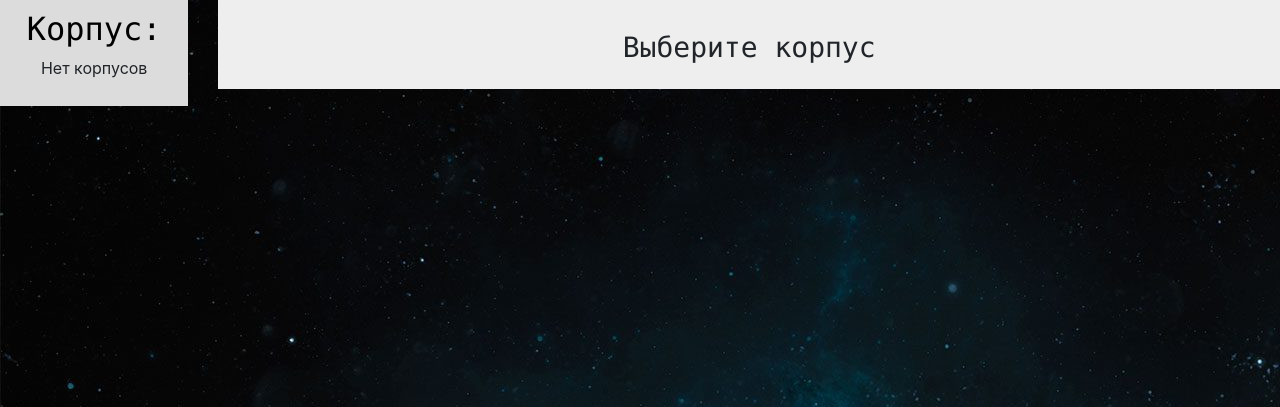
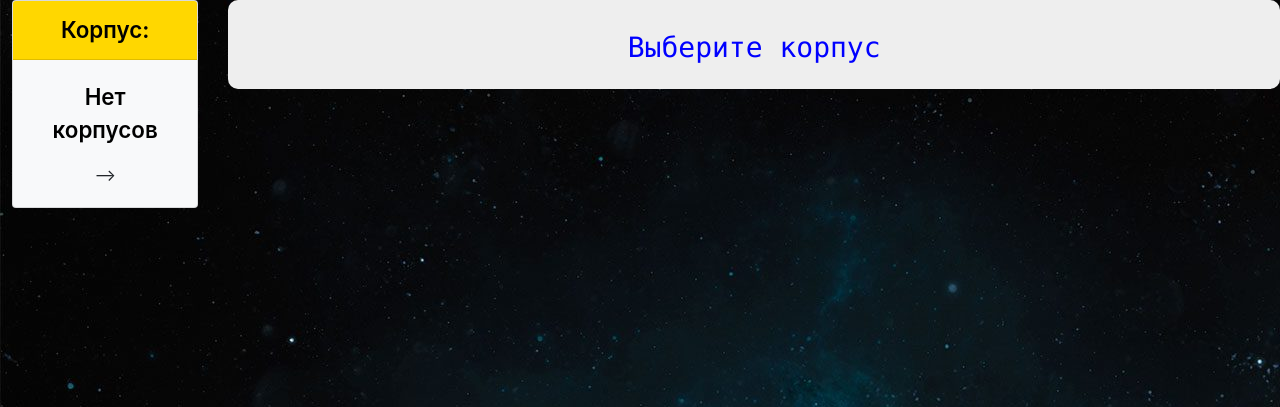
Before and after one commit to kitanin90/smart_wifi, a Django app: page /panel/points in a window 1280 px wide. Shown: the part 40-447 px from the top of the page. Run offline with Django 3.2, Linux system fonts and the light colour scheme; the visitor is signed in with stand-in values (Sample User, id 1); data that the repository does not hold is empty; parts of the project's set-up code (start-up, migrations or seed data) failed here and were passed over; some libraries are stand-ins or nearby versions.

Commit message:
changed the look of the "point" page

```diff
--- a/panel/static/panel/css/point.css
+++ b/panel/static/panel/css/point.css
@@ -39,7 +39,7 @@ li.dropdown-item:visited, li.dropdown-item:active, li.dropdown-item:hover, li.dr
 .left-panel {
     background-color: #DCDCDC;
     text-align: center;
-    padding: 10px;
+    border-radius: 10px;
 }
 
 .panel {
@@ -70,3 +70,31 @@ h2 {
     padding-left: 0;
     padding-right: 0;
 }
+
+p {
+    font-size: 140%; /* Размер шрифта в процентах */
+    color: black;
+    font-weight: 600;
+}
+
+.row {
+    padding-left: 12px;
+}
+
+.w-100 {
+    color:blue;
+    background-color: #eee;
+    font-weight: 600;
+    border-radius: 10px;
+}
+.panel{
+    border-radius: 8px;
+}
+
+.card-header {
+    /*color: blue;*/
+    font-size: 140%; /* Размер шрифта в процентах */
+    color: black;
+    font-weight: 600;
+    background-color: #FFD700;
+}
--- a/panel/templates/panel/points.html
+++ b/panel/templates/panel/points.html
@@ -12,25 +12,29 @@
 
 <div class="container-fluid">
     <div class="row">
+        <div class="col-md-2" style="">
+            <div class="left-panel">
 
-        <div class="col-md-2" style="padding-left: 15px">
-            <div class="left-panel">
-                <h2>Корпус:</h2>
-                <div class="content">
-                    {% for building in building_list %}
-                    <p><a href="{% url "points" %}?building_id={{ building.id }}">{{ building.name }}</a></p>
-                    <hr style="background-color: #5a80a8; height: 1px; border: medium none; width:90%">
-                    {% empty %}
-                    <p>Нет корпусов</p>
-                    {% endfor %}
+                <div class="card bg-light">
+                    <div class="card-header">Корпус:</div>
+                        <div class="card-body">
+                            {% for building in building_list %}
+                            <p><a href="{% url "points" %}?building_id={{ building.id }}">{{ building.name }}</a></p>
+                            <p class="card-text">{{ client.username }}</p>
+                            <hr>
+                            {% empty %}
+                              <p>Нет корпусов</p>-->
+                            {% endfor %}
+                        </div>
                 </div>
-            </div>
+             </div>
         </div>
+
 
         <div class="col-md-10">
             <div class="w-100 p-3" style="background-color: #eee;">
                 {% if nas_list is not None %}
-                <h3>Список роутеров</h3>
+                <h3>Список роутеров:</h3>
                 <table class="table">
                     <thead class="thead-dark">
                     <tr>
```
Also changed, not shown: panel/templates/panel/clients.html (+1 -25 lines).
